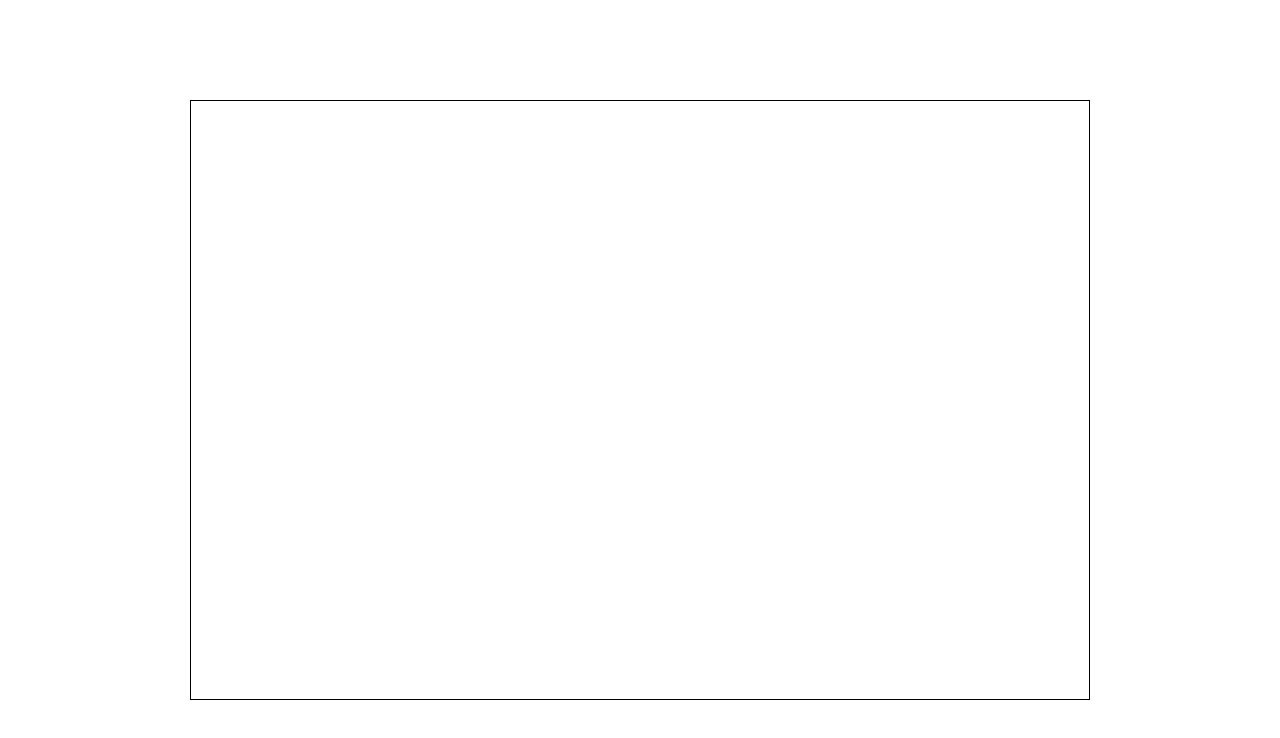
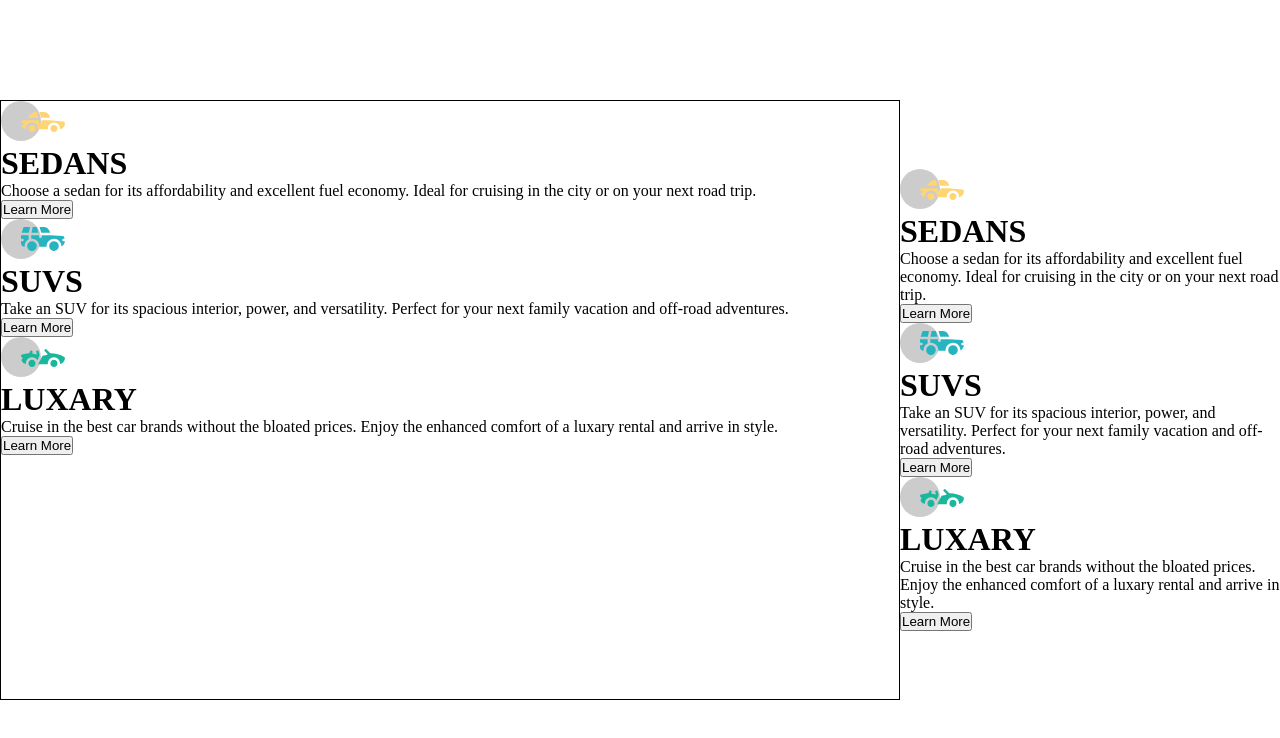
Before and after one commit to Pasindu-Uthum/3-column-preview-card, a plain HTML site: page index.html in a window 1280 px wide. Drawn offline with Linux system fonts and the light colour scheme.

Commit message:
Created the HTML file with both mobile versions and desktop versions

```diff
--- a/index.html
+++ b/index.html
@@ -12,21 +12,59 @@
 
 <body>
 
-  <div class="main-container">
-    <div class="seduns">
-
-    </div>
-    <div class="suvs">
-
-    </div>
-    <div class="luxary">
-
+  <div class="desktop-version">
+    <div class="main-container">
+      <div class="sedans">
+        <img src="images/icon-sedans.svg" alt="seduns car">
+        <h1>SEDANS</h1>
+        <p>Choose a sedan for its affordability and excellent fuel economy. Ideal for cruising in the city or on your
+          next
+          road trip.</p>
+        <button>Learn More</button>
+      </div>
+      <div class="suvs">
+        <img src="images/icon-suvs.svg" alt="suvs car">
+        <h1>SUVS</h1>
+        <p>Take an SUV for its spacious interior, power, and versatility. Perfect for your next family vacation and
+          off-road adventures.</p>
+        <button>Learn More</button>
+      </div>
+      <div class="luxary">
+        <img src="images/icon-luxury.svg" alt="luxary car">
+        <h1>LUXARY</h1>
+        <p>Cruise in the best car brands without the bloated prices. Enjoy the enhanced comfort of a luxary rental and
+          arrive in style.</p>
+        <button>Learn More</button>
+      </div>
     </div>
   </div>
-  <!-- <div class="attribution">
-    Challenge by <a href="https://www.frontendmentor.io?ref=challenge" target="_blank">Frontend Mentor</a>.
-    Coded by <a href="#">Your Name Here</a>.
-  </div> -->
+
+  <div class="mobile-version">
+    <div class="main-container-mobile">
+      <div class="sedans-mobile">
+        <img src="images/icon-sedans.svg" alt="seduns car">
+        <h1>SEDANS</h1>
+        <p>Choose a sedan for its affordability and excellent fuel economy. Ideal for cruising in the city or on your
+          next
+          road trip.</p>
+        <button>Learn More</button>
+      </div>
+      <div class="suvs-mobile">
+        <img src="images/icon-suvs.svg" alt="suvs car">
+        <h1>SUVS</h1>
+        <p>Take an SUV for its spacious interior, power, and versatility. Perfect for your next family vacation and
+          off-road adventures.</p>
+        <button>Learn More</button>
+      </div>
+      <div class="luxary-mobile">
+        <img src="images/icon-luxury.svg" alt="luxary car">
+        <h1>LUXARY</h1>
+        <p>Cruise in the best car brands without the bloated prices. Enjoy the enhanced comfort of a luxary rental and
+          arrive in style.</p>
+        <button>Learn More</button>
+      </div>
+    </div>
+  </div>
 </body>
 
 </html>
```
